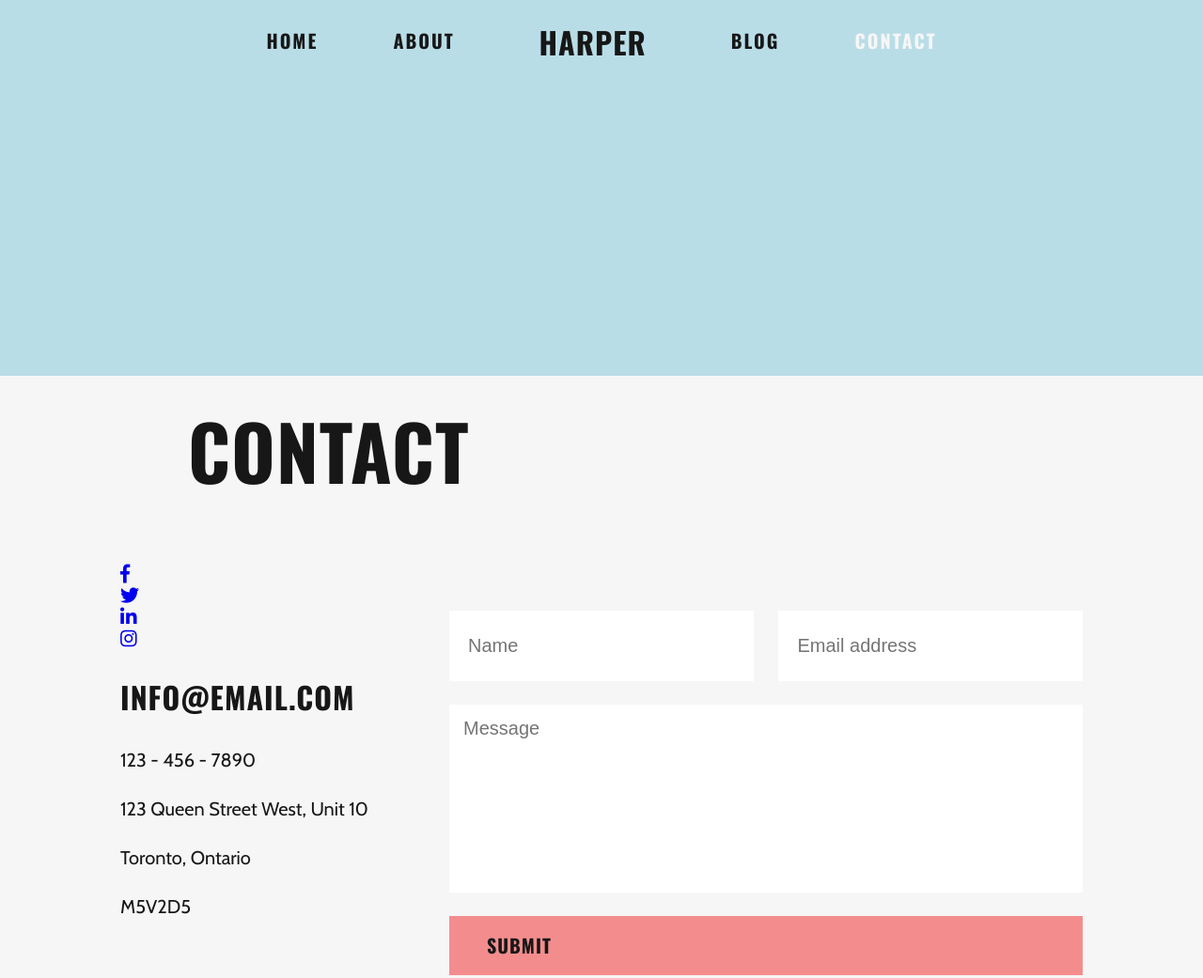
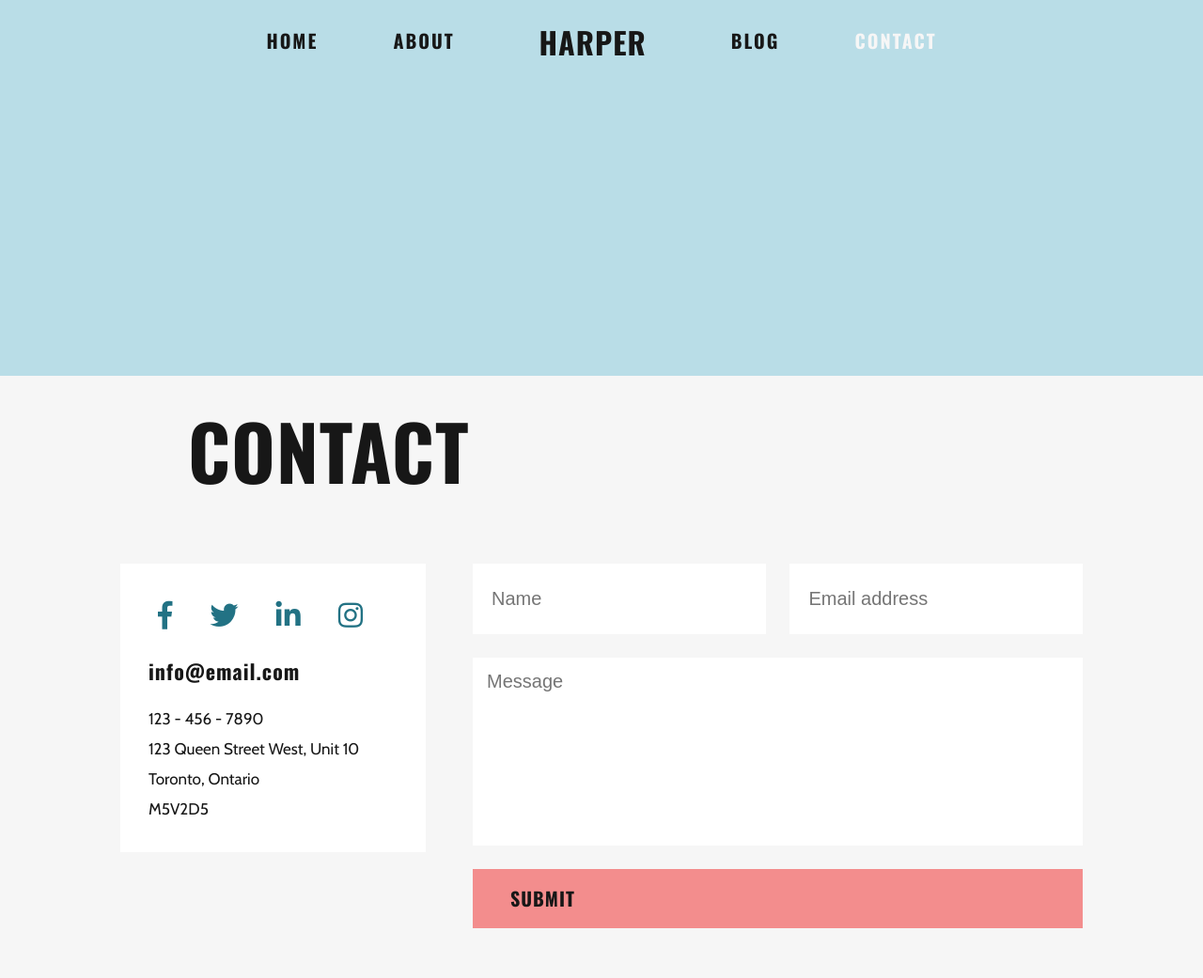
Before and after one commit to Lucamorellato/luca_morellato_project2, a plain HTML site: page contact.html in a window 1280 px wide. Shown: the top 1041 px of the page at 94% size. Drawn offline with nearby package versions, Linux system fonts and the light colour scheme.

Commit message:
final commit of the night

```diff
--- a/contact.html
+++ b/contact.html
@@ -48,7 +48,8 @@
 
 				<!-- CONTACT FORM -->
 				<form action="#sendEmail.php" method="POST" class="main__form form" autocomplete="off" name="Form">
-					<div class="main__form--top">
+					<div class="main__form--top
+					main">
 						<label class="visuallyhidden" for="name">Please submit name to comment</label>
 						<input class="main__form--top--input" type="name" placeholder="Name" id="name">
 						<label class="visuallyhidden" for="email">Please enter email to comment</label>
@@ -65,7 +66,7 @@
 
 			<!-- SIDEBAR STARTS -->
 			<aside class="main__aside">
-				<div class="aside">
+				<div class="aside__contact">
 					<ul class="aside__list--contact">
 						<li class="aside__list-item">
 							<a href="#"><i aria-hidden class="fab fa-facebook-f"></i><span class="visuallyhidden">link to our facebook</span></a>
@@ -80,7 +81,7 @@
 							<a href="#"><i aria-hidden class="fab fa-instagram"></i><span class="visuallyhidden">link to our instagram</span></a>
 						</li>
 					</ul>
-					<p class="aside__heading content-heading">info@email.com</p>
+					<p class="aside__heading--contact content-heading">info@email.com</p>
 					<p class="aside__text--contact copy-text">123 - 456 - 7890</p>
 					<p class="aside__text--contact copy-text">123 Queen Street West, Unit 10</p>
 					<p class="aside__text--contact copy-text">Toronto, Ontario</p>
--- a/partials/_header-footer.scss
+++ b/partials/_header-footer.scss
@@ -20,7 +20,7 @@
     transition: color .2s;
 
         &:hover {
-            color: lighten($black, 20);
+            color: $button-color;
         }
         &--active {
             color: $white;
--- a/partials/_secondary-pages.scss
+++ b/partials/_secondary-pages.scss
@@ -55,7 +55,7 @@
     &__aside {
         display: flex;
         flex-direction: column;
-        flex: 0 0 300px;
+        flex: 0 0 325px;
         margin-right: 50px;
     }
     &__comment {
@@ -79,6 +79,7 @@
         }
         &--two {
             background: white;
+            margin-top: none;
         }
     }
 }
@@ -119,24 +120,23 @@
 .main__form {
 
     &--top {
-        margin-top: 50px;
         margin-bottom: 25px;
         display: flex;
         justify-content: space-between;
-
         &--input {
             height: 75px;
             padding-left: 20px;
             width: 48%;
         }
     }
+    &--top1 {
+        margin-top: 50px;
+    }
     &--bottom {
         display: flex;
         flex-direction: column;
         justify-content: center;
     }
-
-
     input {
         border: none;
     }
@@ -144,7 +144,6 @@
         outline-style: solid;
         outline-color: $button-color;
     }
-
     textarea {
         width: 100%;
         min-height: 200px;
@@ -158,11 +157,30 @@
 
 // CONTACT PAGE STYES
 
+.aside {
 
-.aside__contact-info {
-    background: white;
-    padding: 40px;
+    &__list--contact {
+        display: flex;
+    }
+    &__list-item {
+        margin-right: 20px;
+    }
+    &__contact {
+        background: white;
+        padding: 30px;
+    }
+    &__heading--contact {
+        font-size: 2.2rem;
+        text-transform: lowercase;
+    }
+    &__text--contact {
+        font-size: 1.7rem;
+        margin: 0;
+    }
 }
 
-.aside__ {
-padding: 40px;}
+.fab {
+    color: $accent2;
+    font-size: 3rem;
+    padding: 10px;
+}
```
Also changed, not shown: blog.html (+2 -2 lines), style.css.
